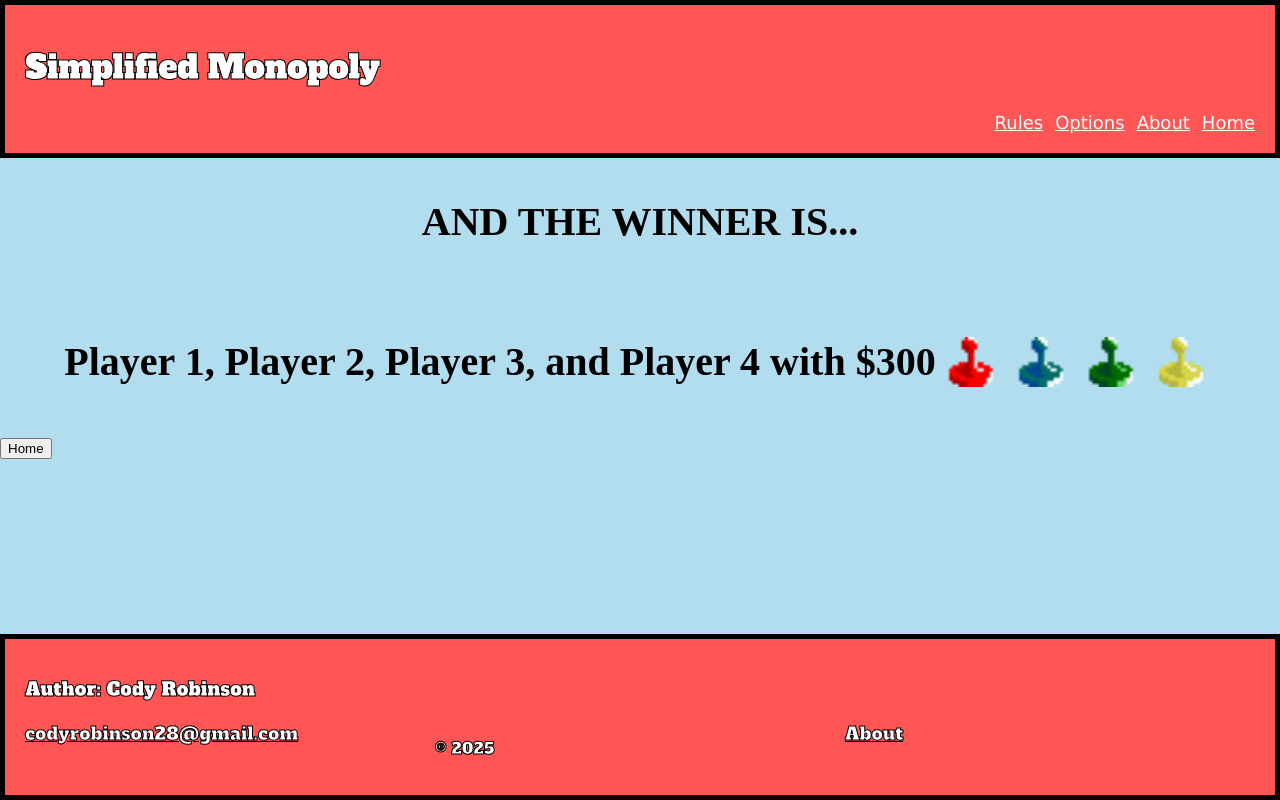
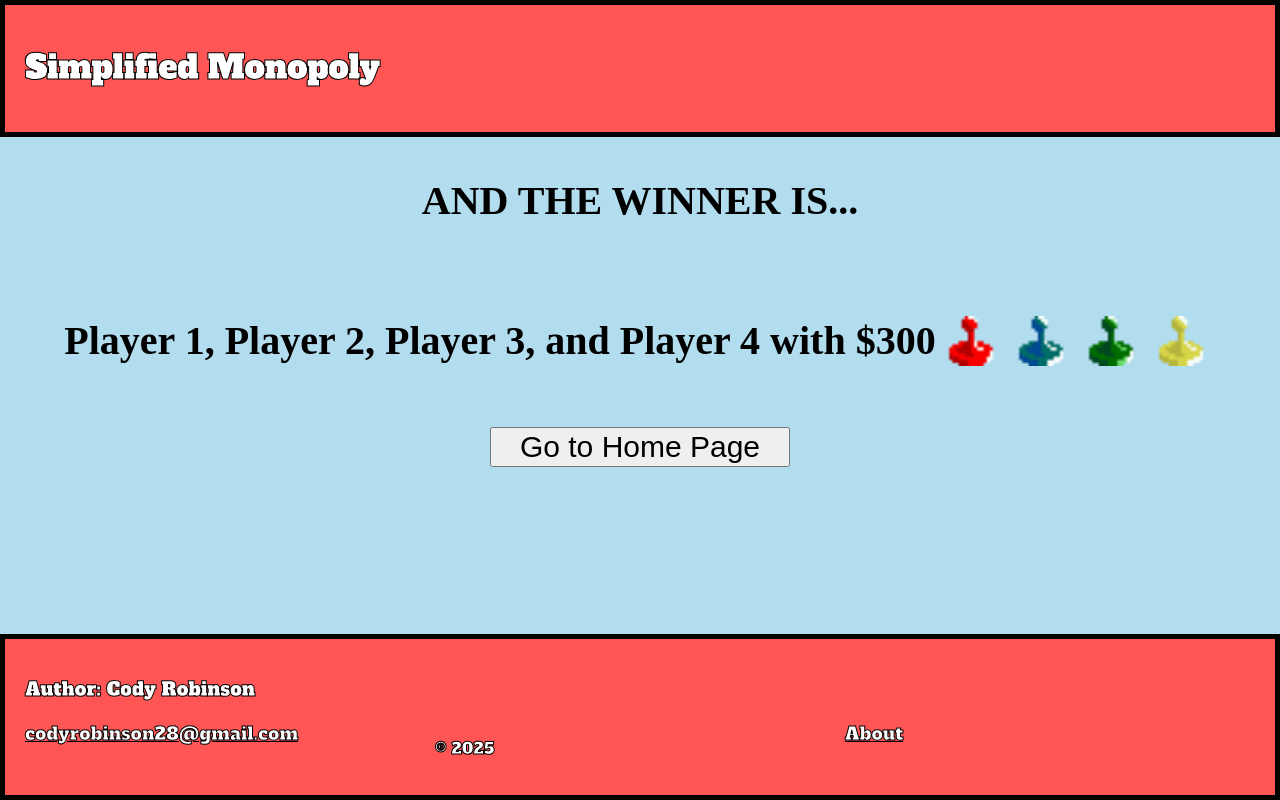
Before and after one commit to CodyRR/Unit-1-Monopoly, a React (Vite) app in the folder Simplified-Monopoly/: page /results in a window 1280 px wide. Built offline with nearby package versions, Linux system fonts and the light colour scheme.

Commit message:
Clean up pages, fancy space effect, add space names

```diff
--- a/Simplified-Monopoly/src/App.jsx
+++ b/Simplified-Monopoly/src/App.jsx
@@ -1,4 +1,4 @@
-import { useEffect, useState } from 'react'
+import { useState } from 'react'
 import HomePage from './pages/HomePage'
 import RulesPage from './pages/RulesPage'
 import OptionsPage from './pages/OptionPage'
@@ -40,11 +40,6 @@
   const [generalOptions, setGeneralOptions] = useState(gameOptions);
   const [defaultOption, setDefaultOption] = useState(defaultGameOption);
 
-  // useEffect(()=> {
-
-  //   console.log(thePlayers);
-  // }, [thePlayers]);
-
   return (
     <div id='body-container'>
       <Header />
@@ -54,7 +49,7 @@
         <Route path='/options' element={<OptionsPage thePlayers={thePlayers} setThePlayers={setThePlayers} defaultPlayers={defaultPlayers} generalOptions={generalOptions} setGeneralOptions={setGeneralOptions} defaultOption={defaultOption} />} />
         <Route path='/game' element={<GamePage thePlayers={thePlayers} setThePlayers={setThePlayers} generalOptions={generalOptions}/>} />
         <Route path='/about' element={<AboutPage />} />
-        <Route path='/results' element={<ResultsPage thePlayers={thePlayers} />} />
+        <Route path='/results' element={<ResultsPage thePlayers={thePlayers} setThePlayers={setThePlayers} defaultPlayers={defaultPlayers} setGeneralOptions={setGeneralOptions} defaultOption={defaultOption}/>} />
         <Route path='*' element={<Navigate to='/' />} />'
       </Routes>
       <Footer />
--- a/Simplified-Monopoly/src/common/SpaceCard.css
+++ b/Simplified-Monopoly/src/common/SpaceCard.css
@@ -214,7 +214,7 @@
 }
 
 .card:hover {
-    box-shadow: 10px 10px 20px 0 rgb(233, 249, 2);
+    box-shadow: 10px 10px 20px 0 var(--hover-color);
 }
 
 .container {
--- a/Simplified-Monopoly/src/common/SpaceCard.jsx
+++ b/Simplified-Monopoly/src/common/SpaceCard.jsx
@@ -4,7 +4,7 @@
 
     return (
 
-        <div className="card">
+        <div className="card" style={{'--hover-color': currentSpace.color}}>
             <div className="owner-color" style={{ backgroundColor: currentSpace.color}}></div>
             <div className="card-field">
                 {thePlayers.map((player) => {
--- a/Simplified-Monopoly/src/data/spaceData.js
+++ b/Simplified-Monopoly/src/data/spaceData.js
@@ -1,13 +1,13 @@
 
 export const spaceData = [
     ["GO", 0, 0, 0, true, 1],
-    ["Space 1", 1, 15, 5, false, 2],
-    ["Space 2", 2, 20, 10, false, 3],
-    ["Space 3", 3, 25, 10, false, 4],
-    ["Space 4", 4, 30, 15, false, 5],
-    ["Space 5", 5, 30, 20, false, 6],
-    ["Space 6", 6, 35, 15, false, 7],
-    ["Space 7", 7, 35, 20, false, 8],
-    ["Space 8", 8, 40, 20, false, 9],
-    ["Space 9", 9, 45, 25, false, 0]
+    ["Baltic Avenue", 1, 15, 5, false, 2],
+    ["Vermont Avenue", 2, 20, 10, false, 3],
+    ["States Avenue", 3, 25, 10, false, 4],
+    ["New York Avenue", 4, 30, 15, false, 5],
+    ["Railroad", 5, 30, 20, false, 6],
+    ["Illinois Avenue", 6, 35, 15, false, 7],
+    ["Marvin Gardens", 7, 35, 20, false, 8],
+    ["Pacific Avenue", 8, 40, 20, false, 9],
+    ["Boardwalk", 9, 45, 25, false, 0]
 ]
--- a/Simplified-Monopoly/src/layout/Header.jsx
+++ b/Simplified-Monopoly/src/layout/Header.jsx
@@ -4,14 +4,13 @@
 const Header = () => {
 
     const location = useLocation();
-    const { pathname } = location;
-    const hideNavRoutes = '/game';
+    const hideNavRoutes = ['/game', '/results'];
 
     return (
         <header>
             <div id="header-container">
                 <h1>Simplified Monopoly</h1>
-                {!(hideNavRoutes === pathname) && <NavMenu />}
+                {!(hideNavRoutes.includes(location.pathname)) && <NavMenu />}
 
             </div>
         </header>
--- a/Simplified-Monopoly/src/layout/Layout.css
+++ b/Simplified-Monopoly/src/layout/Layout.css
@@ -191,3 +191,15 @@
 .result-row-2 {
     font-size: 30px;
 }
+
+#back-home-button {
+    align-items: center;
+    justify-self: center;
+    display: flex;
+    height: 40px;
+    font-size: 30px;
+    width: 300px;
+    text-align: center;
+    justify-content: center;
+    margin: 10px;;
+}
--- a/Simplified-Monopoly/src/pages/GamePage.jsx
+++ b/Simplified-Monopoly/src/pages/GamePage.jsx
@@ -100,6 +100,13 @@
 
             if(currentPlayerTurn === thePlayers.length) {
                 if(turnNumber >= generalOptions.turnNumber){
+
+                    while(spaceArrayData >0){
+                        spaceArrayData.pop;
+                    }
+                    spaceData.forEach(function(space) {
+                        spaceArrayData.push( new Space(space[0], space[1], space[2], space[3], space[4], space[5]));
+                    })
                     navigate("/results");
                     setGameState("End")
                 } else {
--- a/Simplified-Monopoly/src/pages/OptionPage.jsx
+++ b/Simplified-Monopoly/src/pages/OptionPage.jsx
@@ -102,64 +102,26 @@
     return (
         <main>
             <form className="grid-form-container">
-                <label>Player 1</label>
 
-                <label>Name:</label>
-                <input type="text" name="player1Name" value={playerData[0].name} onChange={(event) => handleDataChange(0,"name", event)} />
+                {playerData.map((player, index) => (
+                    <>
+                        <label>Player {player.playerId}</label>
 
-                <div></div>
+                        <label>Name:</label>
+                        <input type="text" name={"player"+player.playerId+"Name"} value={player.name} onChange={(event) => handleDataChange(index,"name", event)} />
 
-                <label>Color:</label>
-                <PlayerColorOption id="Player1Color" defaultElement={playerData[0].color} handleChange={(event) => handleDataChange(0,"color", event)} />
+                        <div></div>
 
-                <div></div>
+                        <label>Color:</label>
+                        <PlayerColorOption id={"player"+player.playerId+"Color"} defaultElement={player.color} handleChange={(event) => handleDataChange(index,"color", event)} />
 
-                <label>Amount: $</label>
-                <input type="number" name="player1Amount" step="1" value={playerData[0].amount} onChange={(event) => handleDataChange(0,"amount", event)} />
+                        <div></div>
 
-                <label>Player 2</label>
+                        <label>Amount: $</label>
+                        <input type="number" name={"player"+player.playerId+"amount"} step="1" value={player.amount} onChange={(event) => handleDataChange(index,"amount", event)} />
 
-                <label>Name:</label>
-                <input type="text" name="player2Name" value={playerData[1].name}onChange={(event) => handleDataChange(1,"name", event)} />
-
-                <div></div>
-
-                <label>Color:</label>
-                <PlayerColorOption id="Player2Color" defaultElement={playerData[1].color} handleChange={(event) => handleDataChange(1,"color", event)} />
-
-                <div></div>
-                <label>Amount: $</label>
-                <input type="number" name="player2Amount" step="1" value={playerData[1].amount} onChange={(event) => handleDataChange(1,"amount", event)} />
-
-                <label>Player 3</label>
-
-                <label>Name:</label>
-                <input type="text" name="player3Name" value={playerData[2].name} onChange={(event) => handleDataChange(2,"name", event)} />
-
-                <div></div>
-
-                <label>Color:</label>
-                <PlayerColorOption id="Player3Color" defaultElement={playerData[2].color} handleChange={(event) => handleDataChange(2,"color", event)} />
-
-                <div></div>
-
-                <label>Amount: $</label>
-                <input type="number" name="player4Amount" step="1" value={playerData[2].amount} onChange={(event) => handleDataChange(2,"amount", event)} />
-
-                <label>Player 4</label>
-
-                <label>Name:</label>
-                <input type="text" name="player4Name" value={playerData[3].name} onChange={(event) => handleDataChange(3,"name", event)} />
-
-                <div></div>
-
-                <label>Color:</label>
-                <PlayerColorOption id="Player4Color" defaultElement={playerData[3].color} handleChange={(event) => handleDataChange(3,"color", event)} />
-
-                <div></div>
-
-                <label>Amount: $</label>
-                <input type="number" name="player4Amount" step="1" value={playerData[3].amount} onChange={(event) => handleDataChange(3,"amount", event)} />
+                    </>
+                ))}
 
                 <div></div>
                 <label>Turn Amount:</label>
--- a/Simplified-Monopoly/src/pages/ResultsPage.jsx
+++ b/Simplified-Monopoly/src/pages/ResultsPage.jsx
@@ -1,7 +1,10 @@
 import ImageHandler from "../classes/ImageHandler";
+import Button from "../common/Button";
+import { useNavigate } from "react-router";
 
-const ResultsPage = ({thePlayers}) => {
+const ResultsPage = ({thePlayers, setThePlayers, defaultPlayers, setGeneralOptions, defaultOption}) => {
 
+    const navigate = useNavigate();
     const resultsData = thePlayers.map( player => [player.name, player.color, player.amount]);
     resultsData.sort((a, b) => b[2] - a[2]);
 
@@ -200,13 +203,21 @@
 
     }
 
+    const goBackHome = (event) => {
+        event.preventDefault();
+
+        setThePlayers(structuredClone([...defaultPlayers]));
+        setGeneralOptions(structuredClone({...defaultOption}));
+        navigate("/");
+    }
+
     return (
         <main>
             <div className="results-board">
                 <h3>AND THE WINNER IS...</h3>
                 {displayResults()}
             </div>
-            <button>Home</button>
+            <Button id="back-home-button" handleClick={goBackHome} display={"Go to Home Page"}/>
         </main>
     )
 }
```
